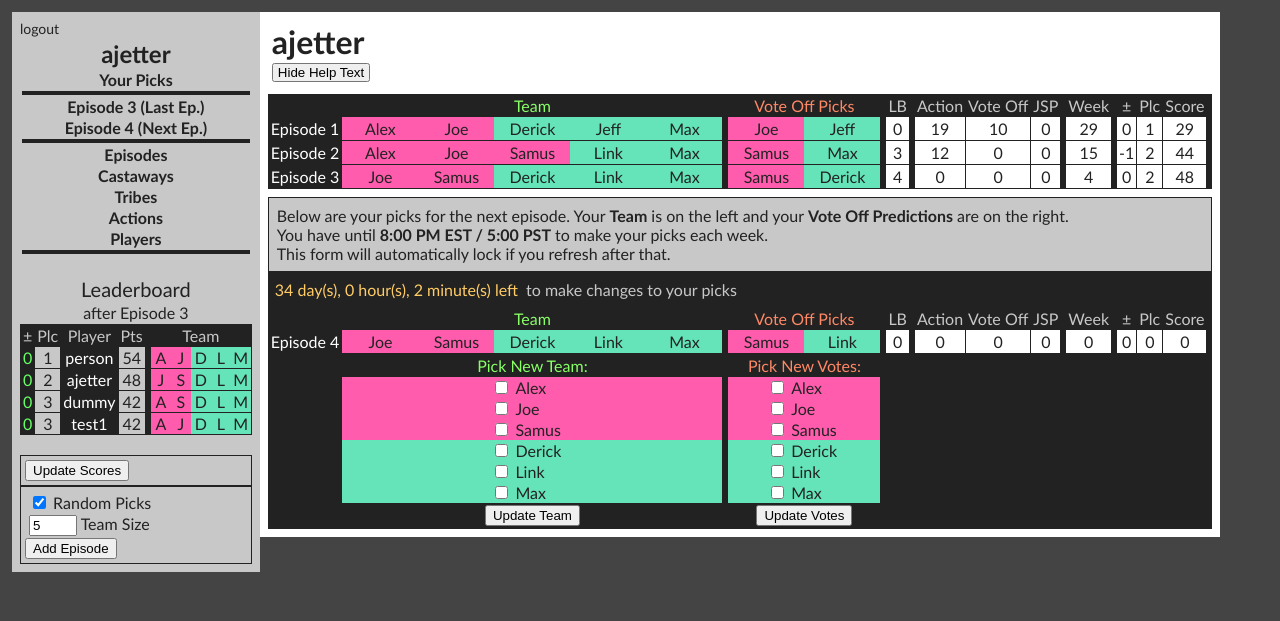
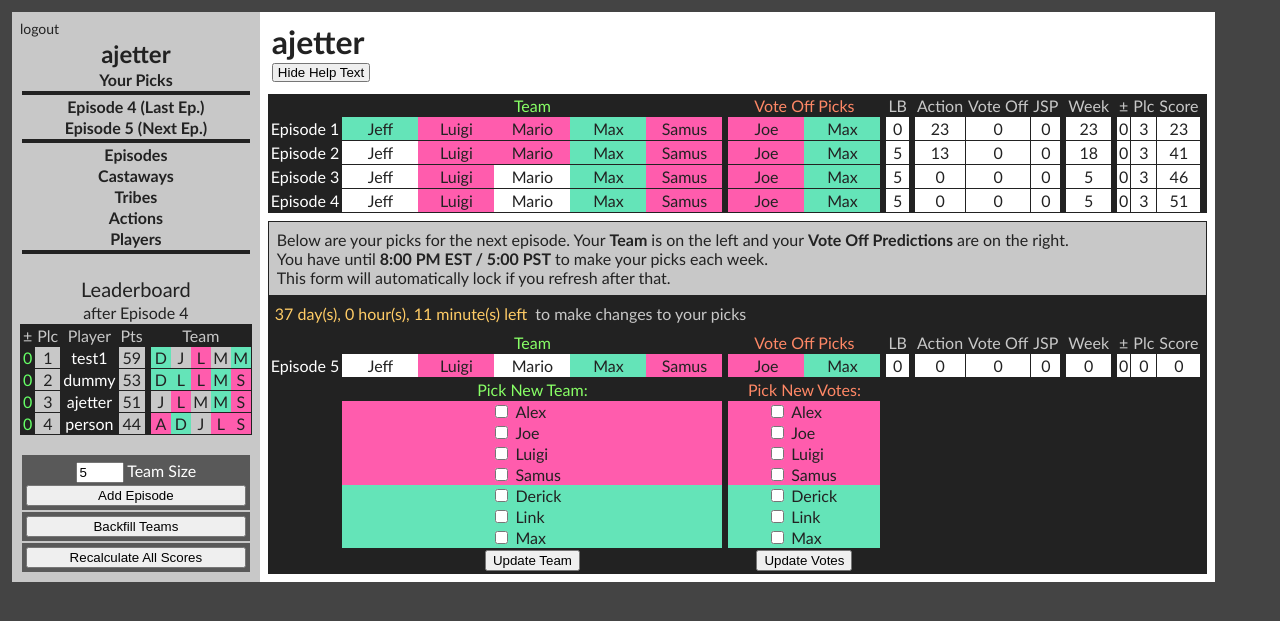
Before and after one commit to alexjetter/survivor, a Django app: page /season31/player/1/ in a window 1280 px wide. Shown: the top 621 px of the page. Run offline with Django 3.2, Linux system fonts and the light colour scheme; a user stored in the database is signed in; data comes from the database, SQL or seed files in the repository.

Commit message:
Refactor: Removed Pick model and replaced with TeamPick and VotePick which direct to P,C,E instead of CE,PE

```diff
--- a/season31/templates/season31/castaways.html
+++ b/season31/templates/season31/castaways.html
@@ -73,7 +73,7 @@
 	<tr>
 		<td class="columnheader fgwhite"><a href="{% url 'season31:castaway' castaway.id %}" class="fgwhite">{{ castaway }}</a></td>
 		{% for ce in castaway.castawayepisode_set.all %}
-		<td class="bgtribe{{ ce.tribe.color }}"><a href="{% url 'season31:tribe' ce.tribe.id %}" class="fgblack">{{ ce.score }}</a></td>
+		<td class="bgtribe{{ ce.tribe.color }}">{{ ce.score }}</td>
 		{% endfor %}
 	</tr>
 	{% endfor %}
--- a/season31/templates/season31/episode.html
+++ b/season31/templates/season31/episode.html
@@ -213,7 +213,7 @@
 		<td class="pad0 marg0">
 			{% for pick in playerepisode.get_team_picks %}
 			<div class="bgtribe{{ pick.castaway_episode.tribe.color }} floatleft pad2 marg0 pickwidth">
-				<a href="{% url 'season31:castaway' pick.castaway_episode.castaway.id %}" class="fgblack pad0 marg0 ">{{ pick.castaway_episode.castaway.name }}
+				<a href="{% url 'season31:castaway' pick.castaway.id %}" class="fgblack pad0 marg0 ">{{ pick.castaway.name }}
 				</a>
 			</div>
 		{% endfor %}
@@ -224,7 +224,7 @@
 		<td class="pad0 marg0">
 			{% for pick in playerepisode.get_vote_picks %}
 			<div class="bgtribe{{ pick.castaway_episode.tribe.color }} floatleft pad2 marg0 pickwidth">
-				<a href="{% url 'season31:castaway' pick.castaway_episode.castaway.id %}" class="fgblack pad0 marg0 ">{{ pick.castaway_episode.castaway.name }}
+				<a href="{% url 'season31:castaway' pick.castaway.id %}" class="fgblack pad0 marg0 ">{{ pick.castaway.name }}
 				</a>
 			</div>
 		{% endfor %}
--- a/season31/templates/season31/leaderboard.html
+++ b/season31/templates/season31/leaderboard.html
@@ -24,8 +24,8 @@
 			<td class="columnheader"></td>
 			<td class="pad0 marg0">
 				{% for pick in playerepisode.get_team_picks %}
-				<div class="bgtribe{{ pick.castaway_episode.tribe.color }} floatleft padlr2 padtb1 marg0 pickwidthsm" title="{{ pick.castaway_episode.castaway }}">
-					<a href="{% url 'season31:castaway' pick.castaway_episode.castaway.id %}" class="fgblack pad0 marg0 ">{{ pick.castaway_episode.castaway.get_first_initial }}
+				<div class="bgtribe{{ pick.castaway_episode.tribe.color }} floatleft padlr2 padtb1 marg0 pickwidthsm" title="{{ pick.castaway }}">
+					<a href="{% url 'season31:castaway' pick.castaway.id %}" class="fgblack pad0 marg0 ">{{ pick.castaway.get_first_initial }}
 					</a>
 				</div>
 				{% endfor %}
@@ -37,25 +37,28 @@
 	{% if user.is_superuser  %}
 	<div class="spacer"></div>
 
-	<div class="marg0 pad4 border">
-		<form action="{% url 'season31:updatescores' %}" method="post">
-			{% csrf_token %}
-			<input type="submit" value="Update Scores" />
-		</form>
-	</div>
-
-	<div class="marg0 pad4 border">
+	<div class="bgdarkgrey fgwhite pad4 textcenter">
 		<form action="{% url 'season31:addepisode' %}" method="post">
 			{% csrf_token %}
-			<div>
-				<input type="checkbox" name="random" id="random" checked />
-				<label for="random">Random Picks</label>
-			</div>
 			<div>
 				<input type="number" name="teamsize" id="teamsize" min="2" max="5" value="{{ user.player.get_latest_episode.team_size }}" />
 				<label for="teamsize">Team Size</label>
 			</div>
-			<input type="submit" value="Add Episode" />
+			<input type="submit" class="width100" value="Add Episode" />
+		</form>
+	</div>
+
+	<div class="bgdarkgrey pad4 textcenter">
+		<form action="{% url 'season31:backfillteams' %}" method="post">
+			{% csrf_token %}
+			<input type="submit" class="width100" value="Backfill Teams" />
+		</form>
+	</div>
+
+	<div class="bgdarkgrey pad4 textcenter">
+		<form action="{% url 'season31:updatescores' %}" method="post">
+			{% csrf_token %}
+			<input type="submit" class="width100" value="Recalculate All Scores" />
 		</form>
 	</div>
 	{% endif %}
--- a/season31/templates/season31/player.html
+++ b/season31/templates/season31/player.html
@@ -82,7 +82,7 @@
 		<td class="pad0 marg0">
 			{% for pick in playerepisode.get_team_picks %}
 			<div class="bgtribe{{ pick.castaway_episode.tribe.color }} floatleft pad2 marg0 pickwidth">
-				<a href="{% url 'season31:castaway' pick.castaway_episode.castaway.id %}" class="fgblack pad0 marg0 ">{{ pick.castaway_episode.castaway.name }}
+				<a href="{% url 'season31:castaway' pick.castaway.id %}" class="fgblack pad0 marg0 ">{{ pick.castaway.name }}
 				</a>
 			</div>
 			{% endfor %}
@@ -93,7 +93,7 @@
 		<td class="pad0 marg0">
 			{% for pick in playerepisode.get_vote_picks %}
 			<div class="bgtribe{{ pick.castaway_episode.tribe.color }} floatleft pad2 marg0 pickwidth">
-				<a href="{% url 'season31:castaway' pick.castaway_episode.castaway.id %}" class="fgblack pad0 marg0 ">{{ pick.castaway_episode.castaway.name }}
+				<a href="{% url 'season31:castaway' pick.castaway.id %}" class="fgblack pad0 marg0 ">{{ pick.castaway.name }}
 				</a>
 			</div>
 			{% endfor %}
@@ -131,7 +131,7 @@
 		<td class="bgblack" colspan=1></td>
 
 		<td class="columnheader fggreen4 pad0 marg0">
-			{% if player.get_latest_player_episode == player.playerepisode_set.latest%}
+			{% if player.get_latest_player_episode == player.playerepisode_set.latest %}
 			<form action="{% url 'season31:pickteams' player.playerepisode_set.latest.id %}" method="post">
 				{% csrf_token %}
 				<div class="bgtribe{{ castawayepisode.tribe.color }} pad2 marg0">
@@ -145,10 +145,10 @@
 				{% for castawayepisode in player.playerepisode_set.latest.get_pick_options %}
 					<tr>
 						<td class="bgtribe{{ castawayepisode.tribe.color }} textright noborder width45">
-							<input type="checkbox" name="picks" id="{{ castawayepisode.id }}" value="{{ castawayepisode.castaway.name }}" />
+							<input type="checkbox" name="picks" id="{{ castawayepisode.castaway.id }}" value="{{ castawayepisode.castaway.name }}" />
 						</td>
 						<td class="bgtribe{{ castawayepisode.tribe.color }} textleft noborder width55">
-							<label for="{{ castawayepisode.id }}">{{ castawayepisode.castaway }}</label>
+							<label for="{{ castawayepisode.castaway.id }}">{{ castawayepisode.castaway }}</label>
 						</td>
 					</tr>
 				{% endfor %}
@@ -166,7 +166,7 @@
 		<td class="columnheader"></td>
 
 		<td class="columnheader fgred4 pad0 marg0">
-			{% if player.get_latest_player_episode == player.playerepisode_set.latest%}
+			{% if player.get_latest_player_episode == player.playerepisode_set.latest %}
 			<form action="{% url 'season31:pickvotes' player.playerepisode_set.latest.id %}" method="post">
 				{% csrf_token %}
 				<div class="bgtribe{{ castawayepisode.tribe.color }} pad2 marg0">
@@ -180,10 +180,10 @@
 				{% for castawayepisode in player.playerepisode_set.latest.get_pick_options %}
 					<tr>
 						<td class="bgtribe{{ castawayepisode.tribe.color }} textright noborder width40">
-							<input type="checkbox" name="picks" id="{{ castawayepisode.id }}" value="{{ castawayepisode.castaway.name }}" />
+							<input type="checkbox" name="picks" id="{{ castawayepisode.castaway.id }}" value="{{ castawayepisode.castaway.name }}" />
 						</td>
 						<td class="bgtribe{{ castawayepisode.tribe.color }} textleft noborder width60">
-							<label for="{{ castawayepisode.id }}">{{ castawayepisode.castaway }}</label>
+							<label for="{{ castawayepisode.castaway.id }}">{{ castawayepisode.castaway }}</label>
 						</td>
 					</tr>
 				{% endfor %}
--- a/season31/urls.py
+++ b/season31/urls.py
@@ -12,9 +12,9 @@ urlpatterns = [
 	url(r'^player/(?P<pk>[0-9]+)/$', views.PlayerView.as_view(), name='player'),
 	url(r'^castaway/(?P<pk>[0-9]+)/$', views.CastawayView.as_view(), name='castaway'),
 	url(r'^episode/(?P<pk>[0-9]+)/$', views.EpisodeView.as_view(), name='episode'),
-	url(r'^tribe/(?P<pk>[0-9]+)/$', views.TribeView.as_view(), name='tribe'),
 	url(r'^updatescores/$', views.updatescores, name='updatescores'),
 	url(r'^addepisode/$', views.addepisode, name='addepisode'),
+	url(r'^backfillteams/$', views.backfillteams, name='backfillteams'),
 	url(r'^pickteams/(?P<pe_id>[0-9]+)/$', views.pickteams, name='pickteams'),
 	url(r'^pickvotes/(?P<pe_id>[0-9]+)/$', views.pickvotes, name='pickvotes'),
 	url(r'^updateceactions/(?P<e_id>[0-9]+)/$', views.updateceactions, name='updateceactions'),
--- a/season31/views.py
+++ b/season31/views.py
@@ -11,7 +11,7 @@ from django.views import generic
 from random import randint
 
 from .forms import UserForm
-from .models import Player, Castaway, Pick, Episode, PlayerEpisode, CastawayEpisode, Tribe, Vote, Action
+from .models import Player, Castaway, TeamPick, VotePick, Episode, PlayerEpisode, CastawayEpisode, Tribe, Vote, Action
 
 def index(request):
 	template = loader.get_template('season31/index.html')
@@ -65,14 +65,6 @@ class EpisodeView(generic.DetailView):
 		context['tribes'] = Tribe.objects.all()
 		return context
 
-class TribeView(generic.DetailView):
-	model = Tribe
-	template_name = 'season31/tribe.html'
-	def get_context_data(self, **kwargs):
-		context = super(TribeView, self).get_context_data(**kwargs)
-		context['episodes'] = Episode.objects.all()
-		return context
-
 def register(request):
 	context = RequestContext(request)
 	registered = False
@@ -86,17 +78,8 @@ def register(request):
 			player = Player()
 			player.user = user
 			player.save()
-			for episode in Episode.objects.flter(is_locked = True):
-				playerepisode = PlayerEpisode(player = player, episode = episode)
-				playerepisode.save()
-				teampicks = episode.castawayepisode_set.order_by('?')[:episode.team_size]
-				votepicks = episode.castawayepisode_set.order_by('?')[:2]
-				for ce in teampicks:
-					pick = Pick(player_episode = playerepisode, castaway_episode = ce, type = "TM")
-					pick.save()
-				for ce in votepicks:
-					pick = Pick(player_episode = playerepisode, castaway_episode = ce, type = "VO")
-					pick.save()
+			for episode in Episode.objects.filter(is_locked = True):
+				pickrandomifempty(episode)
 			registered = True
 			user = authenticate(username = request.POST['username'], password = request.POST['password'])
 			login(request, user)
@@ -106,6 +89,47 @@ def register(request):
 	else:
 		user_form = UserForm()
 	return render_to_response('season31/register.html', {'user_form': user_form, 'registered': registered}, context)
+
+def backfillteams(request):
+	pickrandomifempty(Episode.objects.order_by('air_date').first())
+	for episode in Episode.objects.filter(is_locked = True):
+		rolloverteamifempty(episode)
+	return HttpResponseRedirect('/season31/episode/%d' % (Episode.objects.latest().id))
+
+def pickrandomifempty(episode):
+	for player in Player.objects.all():
+		if not TeamPick.objects.filter(episode = episode, player = player):
+			teampicks = episode.castawayepisode_set.order_by('?')[:episode.team_size]
+			for ce in teampicks:
+				pick = TeamPick(episode = episode, player = player, castaway = ce.castaway)
+				pick.save()
+		if not VotePick.objects.filter(episode = episode, player = player):
+			votepicks = episode.castawayepisode_set.order_by('?')[:2]
+			for ce in votepicks:
+				pick = VotePick(episode = episode, player = player, castaway = ce.castaway)
+				pick.save()
+
+def rolloverteamifempty(episode):
+	lastepisode = episode.get_prev_episode()
+	if not lastepisode:
+		return
+	for player in Player.objects.all():
+		if not TeamPick.objects.filter(episode = episode, player = player):
+			lastepisodeteampicks = TeamPick.objects.filter(player = player, episode = lastepisode)
+			for pick in lastepisodeteampicks:
+				if pick.castaway.out_episode_number == 0:
+					newpick = TeamPick(episode = episode, player = player, castaway = pick.castaway)
+					newpick.save()
+				else:
+					print "select random pick here"
+		if not VotePick.objects.filter(episode = episode, player = player):
+			lastepisodevotepicks = VotePick.objects.filter(player = player, episode = lastepisode)
+			for pick in lastepisodevotepicks:
+				if pick.castaway.out_episode_number == 0:
+					newpick = VotePick(episode = episode, player = player, castaway = pick.castaway)
+					newpick.save()
+				else:
+					print "select random pick here"
 
 def user_login(request):
 	context = RequestContext(request)
@@ -164,33 +188,27 @@ def update_episode_score(episode):
 		lastscore = playerepisode.total_score
 
 def addepisode(request): # TODO: Add random toggle
-	le = Episode.objects.all().latest()
+	lastepisode = Episode.objects.all().latest()
 	try:
 		teamsize = request.POST['teamsize']
 	except:
 		return HttpResponseRedirect('/season31/')
 	est = timezone('US/Eastern')
-	ne = Episode(title = "New Episode", number = le.number + 1, air_date = datetime.now(est), team_size = teamsize)
-	ne.save()
+	newepisode = Episode(title = "New Episode", number = lastepisode.number + 1, air_date = datetime.now(est), team_size = teamsize)
+	newepisode.save()
+	viablepicks = []
 	for c in Castaway.objects.all():
 		if not c.voted_out():
-			nce = CastawayEpisode(castaway = c, episode = ne, tribe = c.get_tribe())
+			nce = CastawayEpisode(castaway = c, episode = newepisode, tribe = c.get_tribe())
 			nce.save()
+			viablepicks.append(c)
+		else:
+			c.out_episode_number = lastepisode.number
 	for p in Player.objects.all():
-		npe = PlayerEpisode(player = p, episode = ne)
+		npe = PlayerEpisode(player = p, episode = newepisode)
 		npe.save()
-		if "random" in request.POST:
-			teampicks = ne.castawayepisode_set.order_by('?')[:ne.team_size]
-			votepicks = ne.castawayepisode_set.order_by('?')[:2]
-			for ce in teampicks:
-				pick = Pick(player_episode = npe, castaway_episode = ce, type = "TM")
-				pick.save()
-			for ce in votepicks:
-				pick = Pick(player_episode = npe, castaway_episode = ce, type = "VO")
-				pick.save()
-	return HttpResponseRedirect('/season31/episode/%d' % (ne.id))
-
-# def fillskippedmoves
+	rolloverteamifempty(newepisode)
+	return HttpResponseRedirect('/season31/episode/%d' % (newepisode.id))
 
 def updateceactions(request, e_id):
 	action = Action.objects.get(id = int(request.POST['action']))
@@ -352,38 +370,35 @@ def deleteaction(request):
 		a.delete()
 	return HttpResponseRedirect('/season31/actions/')
 
-# TODO: merge with below.  much is the same.
 def pickteams(request, pe_id):
-	pe = get_object_or_404(PlayerEpisode, pk=pe_id)
+	playerepisode = get_object_or_404(PlayerEpisode, pk=pe_id)
 	picks = request.POST.getlist('picks')
-	if len(picks) != pe.episode.team_size:
-		return render(request, 'season31/player.html', {'player': pe.player, 'team_error_message': "You must select %i castaways" % int(pe.episode.team_size),})
+	if len(picks) != playerepisode.episode.team_size:
+		return render(request, 'season31/player.html', {'player': playerepisode.player, 'team_error_message': "You must select %i castaways" % int(pe.episode.team_size),})
 	else:
-		pe.clear_team_picks()
-		for castawayname in picks:
-			c = Castaway.objects.get(name = castawayname)
-			ce = CastawayEpisode.objects.get(castaway = c, episode = pe.episode)
-			pick = Pick(player_episode = pe, castaway_episode = ce, type = "TM")
-			pick.save()
-		pe.score_has_changed = True
-		pe.save()
-		pe.update_score()
-		return HttpResponseRedirect('/season31/player/%d' % (pe.player.id))
+		playerepisode.clear_team_picks()
+		makepick(playerepisode, picks, "TEAM")
+		return HttpResponseRedirect('/season31/player/%d' % (playerepisode.player.id))
 
 def pickvotes(request, pe_id):
-	pe = get_object_or_404(PlayerEpisode, pk=pe_id)
+	playerepisode = get_object_or_404(PlayerEpisode, pk=pe_id)
 	picks = request.POST.getlist('picks')
 	if len(picks) != 2:
-		return render(request, 'season31/player.html', {'player': pe.player, 'vote_error_message': "You must select 2 castaways",})
+		return render(request, 'season31/player.html', {'player': playerepisode.player, 'vote_error_message': "You must select 2 castaways",})
 	else:
-		pe.clear_vote_picks()
-		for castawayname in picks:
-			print castawayname
-			c = Castaway.objects.get(name = castawayname)
-			ce = CastawayEpisode.objects.get(castaway = c, episode = pe.episode)
-			p = Pick(player_episode = pe, castaway_episode = ce, type = "VO")
-			p.save()
-		pe.score_has_changed = True
-		pe.save()
-		pe.update_score()
-		return HttpResponseRedirect('/season31/player/%d' % (pe.player.id))
+		playerepisode.clear_vote_picks()
+		makepick(playerepisode, picks, "VOTE")
+		return HttpResponseRedirect('/season31/player/%d' % (playerepisode.player.id))
+
+def makepick(playerepisode, picks, type):
+	for castawayname in picks:
+		castaway = Castaway.objects.get(name = castawayname)
+		if type == "TEAM":
+			pick = TeamPick(player = playerepisode.player, episode = playerepisode.episode, castaway = castaway)
+			pick.save()
+		if type == "VOTE":
+			pick = VotePick(player = playerepisode.player, episode = playerepisode.episode, castaway = castaway)
+			pick.save()
+		playerepisode.score_has_changed = True
+		playerepisode.save()
+		playerepisode.update_score()
```
Also changed, not shown: season31/admin.py (+14 -11 lines), season31/models.py (+51 -16 lines), season31/templates/season31/tribe.html (deleted, +0 -34 lines), season31/templates/season31/tribes.html (+4 -8 lines), db.sqlite3, season31/migrations/0015_auto_20150819_1223.py (added), season31/migrations/0016_castaway_place.py (added), season31/migrations/0017_castaway_out_episode_number.py (added).
